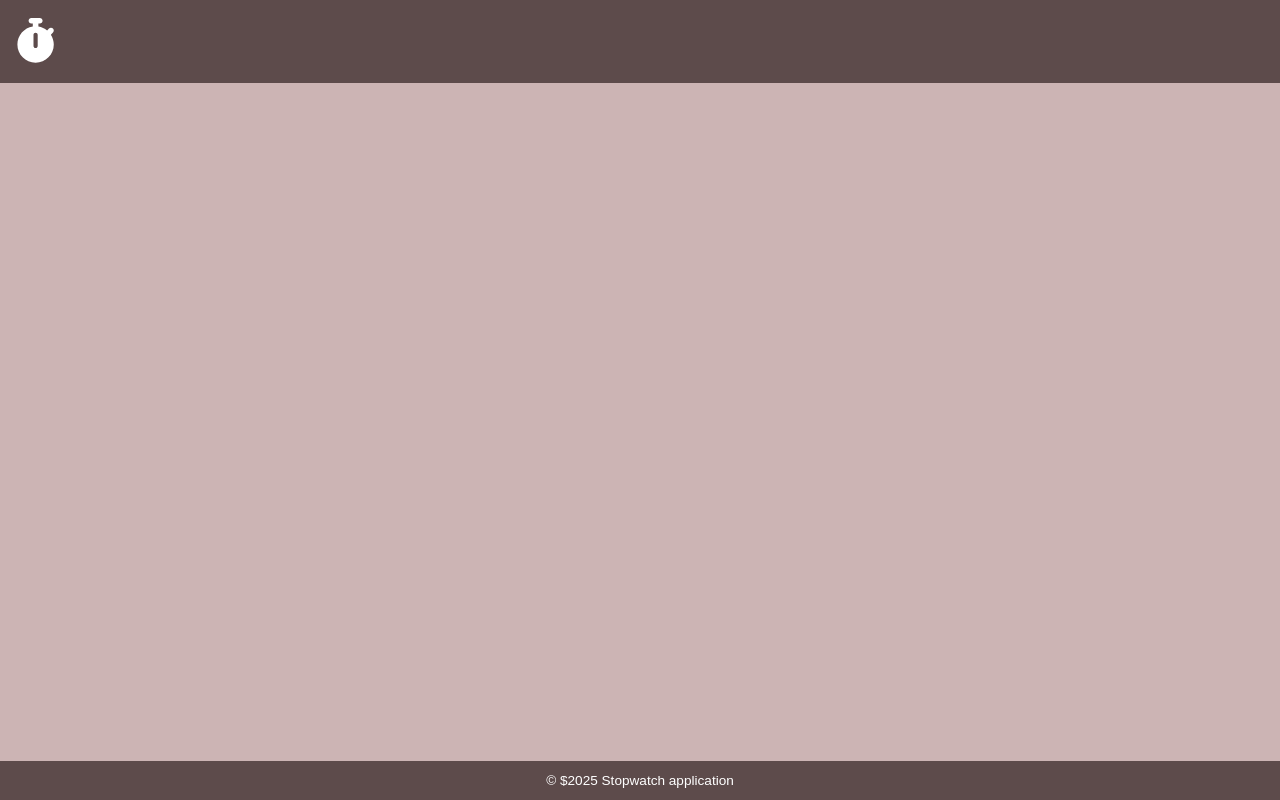
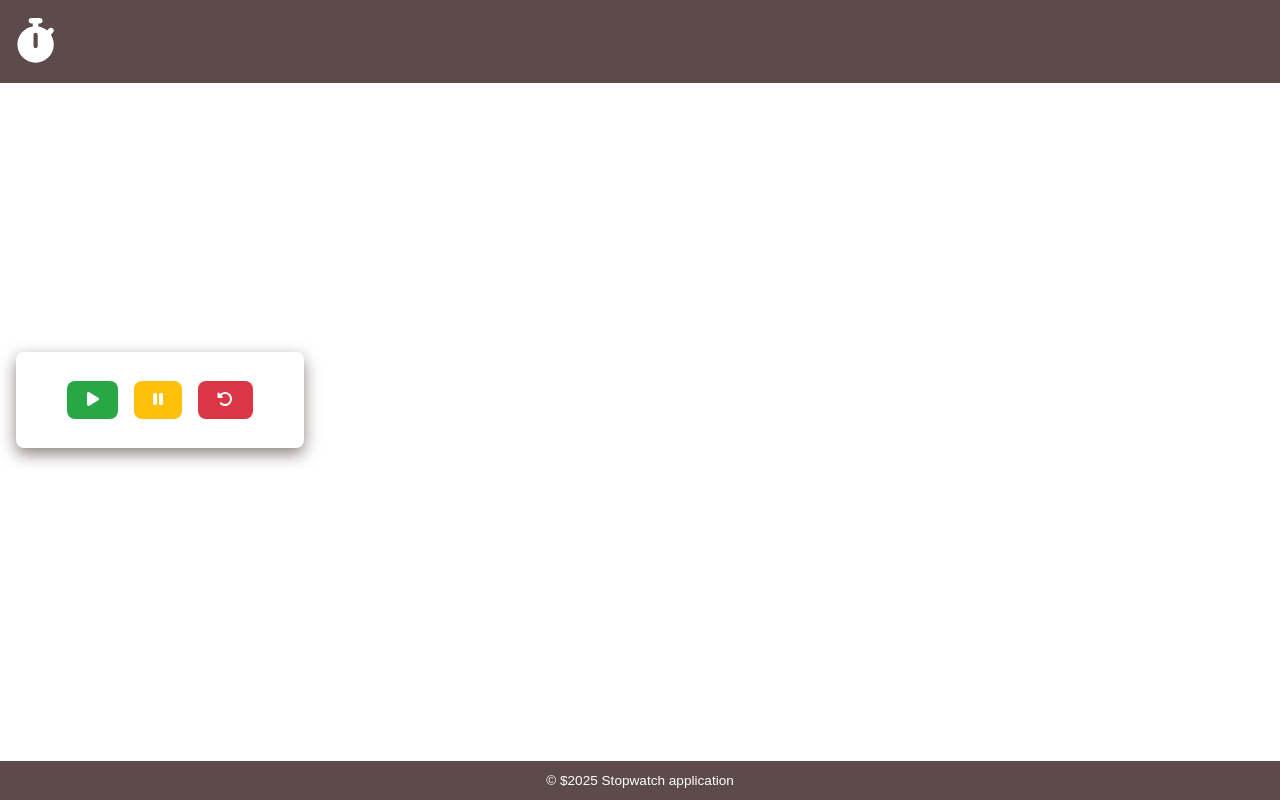
Before and after one commit to athuldev2024/stop-watch, a React (Vite) app in the folder demo/: page / in a window 1280 px wide. Built offline with nearby package versions, Linux system fonts and the light colour scheme.

Commit message:
add buttons

```diff
--- a/demo/src/App.jsx
+++ b/demo/src/App.jsx
@@ -1,9 +1,10 @@
-import { Header, Footer } from "@components";
+import { Header,Body,  Footer } from "@components";
 
 function App() {
   return (
     <div className="App">
       <Header />
+      <Body />
       <Footer />
     </div>
   );
--- /dev/null
+++ b/demo/src/components/Body.jsx
@@ -0,0 +1,20 @@
+import React from "react";
+import styled from "styled-components";
+import COLORS from "@constants/colors";
+import ButtonContainer from "@components/ButtonContainer";
+
+const BodyContainer = styled.div`
+  background-color: ${() => COLORS.PRIMARY};
+  padding: 1rem;
+  width: 100%;
+`;
+
+function Body() {
+  return (
+    <BodyContainer>
+      <ButtonContainer />
+    </BodyContainer>
+  );
+}
+
+export default Body;
--- /dev/null
+++ b/demo/src/components/ButtonContainer.jsx
@@ -0,0 +1,26 @@
+import React from "react";
+import styled from "styled-components";
+import COLORS from "@constants/colors";
+import { StartButton, PauseButton, ResetButton } from "@components/buttons";
+
+const ButtonContainerStyleComp = styled.div`
+  width: 18rem;
+  height: 6rem;
+  border-radius: 0.5rem;
+  box-shadow: 0 6px 16px rgba(29, 4, 4, 0.5);
+  display: flex;
+  justify-content: center;
+  align-items: center;
+`;
+
+function ButtonContainer() {
+  return (
+    <ButtonContainerStyleComp>
+      <StartButton />
+      <PauseButton />
+      <ResetButton />
+    </ButtonContainerStyleComp>
+  );
+}
+
+export default ButtonContainer;
--- /dev/null
+++ b/demo/src/components/buttons/index.jsx
@@ -0,0 +1,58 @@
+import React from "react";
+import styled from "styled-components";
+import { FontAwesomeIcon } from "@fortawesome/react-fontawesome";
+import {
+  faPlay,
+  faPause,
+  faRotateLeft,
+} from "@fortawesome/free-solid-svg-icons";
+import COLORS from "@constants/colors";
+
+const BaseButton = styled.button`
+  padding: 0.6rem 1.2rem;
+  margin: 0.5rem;
+  font-size: 1rem;
+  border: none;
+  border-radius: 8px;
+  font-family: "Poppins", sans-serif;
+  cursor: pointer;
+  color: white;
+  transition: background 0.2s ease-in-out;
+  &:hover {
+    opacity: 0.9;
+  }
+  &:active {
+    opacity: 0.7;
+    transform: scale(0.98);
+  }
+`;
+
+function StartButton({ onClick }) {
+  return (
+    <BaseButton style={{ backgroundColor: COLORS.START }} onClick={onClick}>
+      <FontAwesomeIcon icon={faPlay} />
+    </BaseButton>
+  );
+}
+
+function PauseButton({ onClick }) {
+  return (
+    <BaseButton style={{ backgroundColor: COLORS.PAUSE }} onClick={onClick}>
+      <FontAwesomeIcon icon={faPause} />
+    </BaseButton>
+  );
+}
+
+function ResetButton({ onClick, disabled }) {
+  return (
+    <BaseButton
+      style={{ backgroundColor: COLORS.RESET }}
+      onClick={onClick}
+      disabled={disabled}
+    >
+      <FontAwesomeIcon icon={faRotateLeft} />
+    </BaseButton>
+  );
+}
+
+export { StartButton, PauseButton, ResetButton };
--- a/demo/src/components/index.js
+++ b/demo/src/components/index.js
@@ -1,4 +1,5 @@
 import Header from "./Header";
+import Body from "./Body";
 import Footer from "./Footer";
 
-export { Header, Footer };
+export { Header, Body, Footer };
--- a/demo/src/constants/colors.js
+++ b/demo/src/constants/colors.js
@@ -1,5 +1,9 @@
 const COLORS = {
+  PRIMARY: "#FFFFFF",
   SECONDARY: "#5d4b4b",
+  START: "#28a745",
+  RESET: "#dc3545",
+  PAUSE: "#ffc107",
 };
 
 export default COLORS;
--- a/demo/src/index.css
+++ b/demo/src/index.css
@@ -11,10 +11,6 @@ body,
   width: 100%;
 }
 
-body {
-  background-color: #ccb4b4;
-}
-
 .App {
   height: 100%;
   width: 100%;
```
